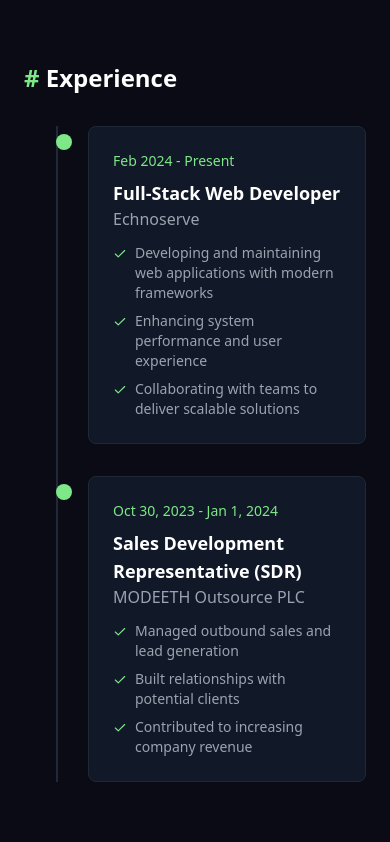
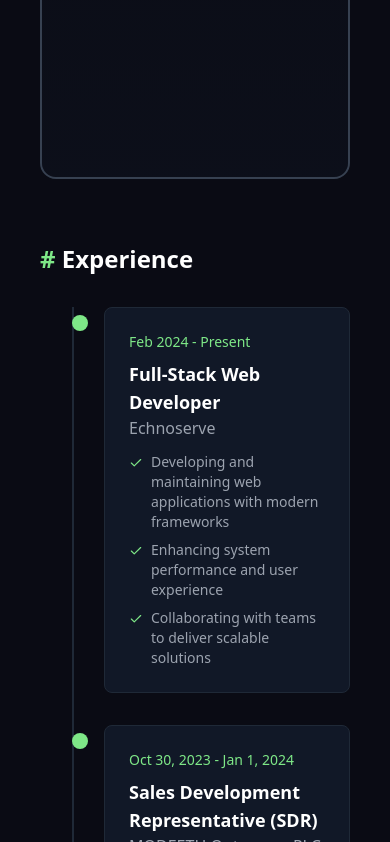
Before and after one commit to dagijosi/newPortfolio, a React (Vite) app: page / in a window 390 px wide. Shown: the part 2482-3324 px from the top of the page. Built offline with nearby package versions, Linux system fonts and the light colour scheme.

Commit message:
Enhance App component layout: Add flexbox for improved responsiveness and structure.

```diff
--- a/src/App.tsx
+++ b/src/App.tsx
@@ -9,14 +9,16 @@ import Skill from "./components/Skill";
 
 function App() {
   return (
-    <div>
+    <div className="flex flex-col min-h-screen">
       <Navbars />
-      <Home />
-      <About/>
-      <Projects/>
-      <Skill/>
-      <Contact/>
-      <Footer/>
+      <div className="flex-grow mx-auto mt-16 p-4 container">
+        <Home />
+        <About />
+        <Projects />
+        <Skill />
+        <Contact />
+      </div>
+      <Footer />
     </div>
   );
 }
```
